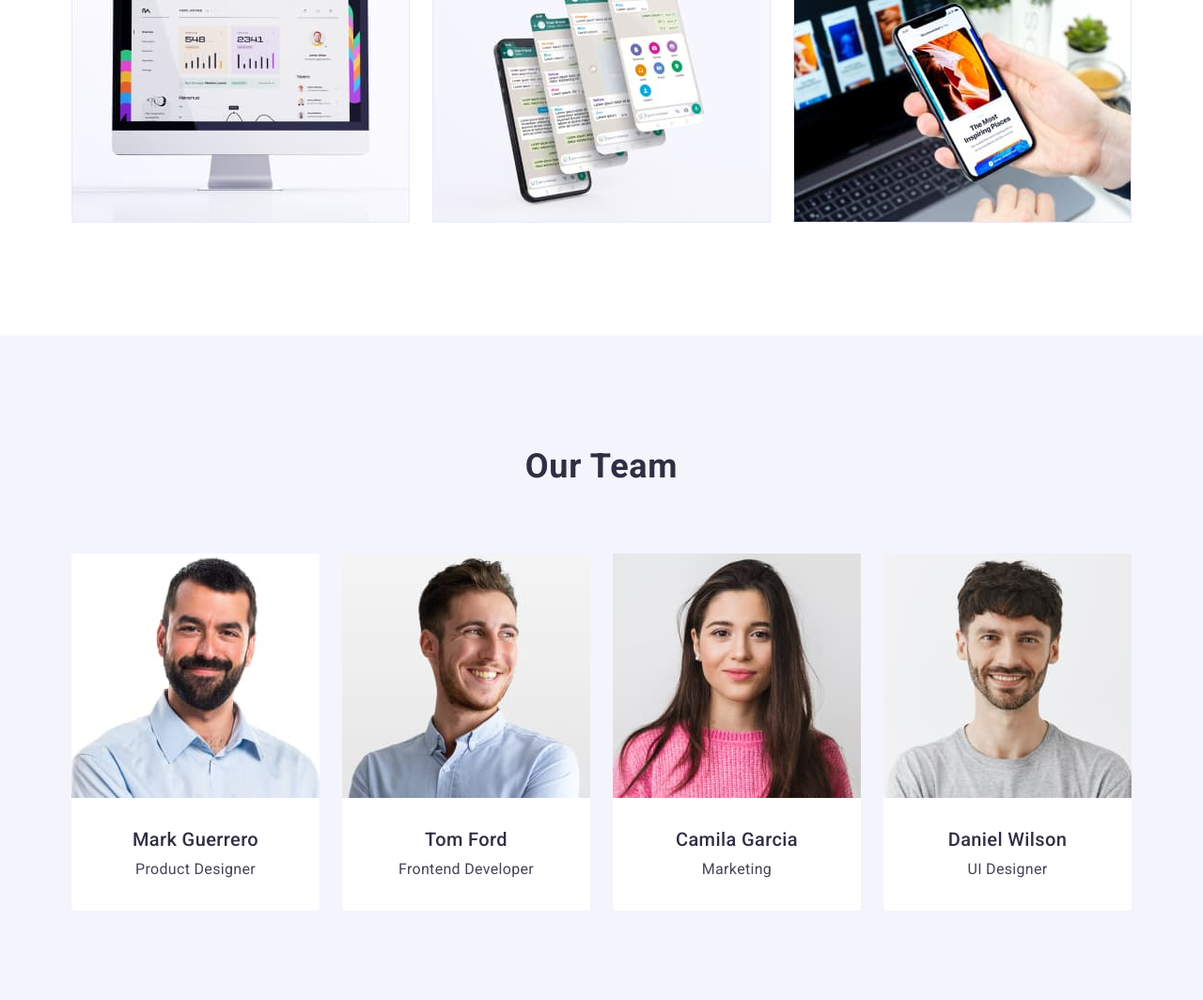
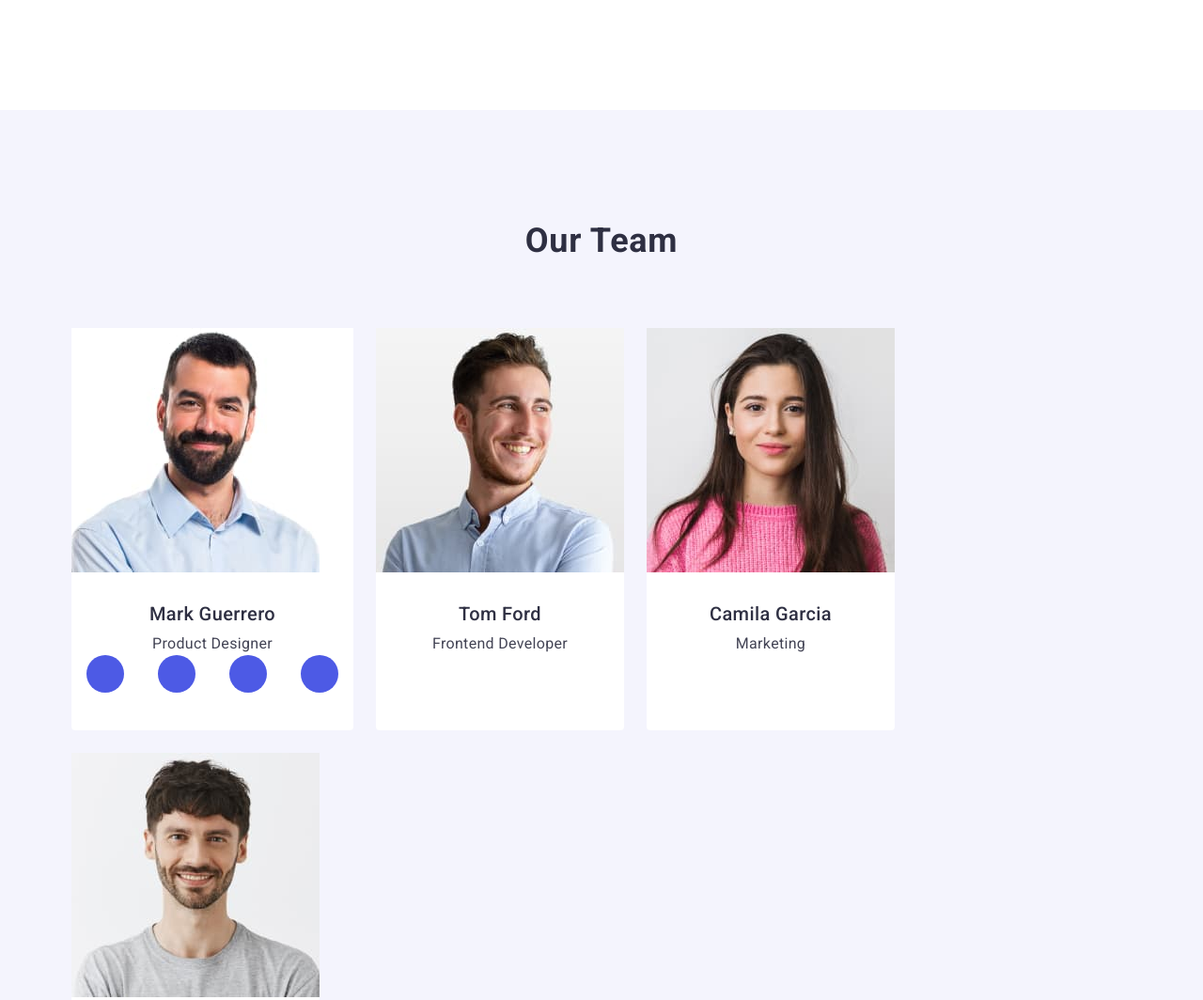
Before and after one commit to Germano1994/goit-markup-hw-04, a plain HTML site: page index.html in a window 1280 px wide. Shown: the part 1455-2519 px from the top of the page at 94% size. Drawn offline with nearby package versions, Linux system fonts and the light colour scheme.

Commit message:
added files

```diff
--- a/css/styles.css
+++ b/css/styles.css
@@ -50,10 +50,7 @@ body {
   background-color: var(--color-white);
 }
 
-.section {
-  padding-top: 120px;
-  padding-bottom: 120px;
-}
+
 
 .container {
   width: 1158px;
@@ -153,14 +150,25 @@ body {
 
 /* ============ HERO============ */
 
+.hero {
+  max-width: 1440px;
+  margin: 0 auto;
+  background-image: linear-gradient(
+    rgba(46, 47, 66, 0.7),
+    rgba(46, 47, 66, 0.7)
+  ), url(../images/hero/bg.jpg);
+  background-size: cover;
+  background-color: rgba(46, 47, 66, 0.7);
+  background-repeat: no-repeat;
+  background-size: cover;
+  background-position: center;
+}
+
 .hero > .container {
-  max-width: 1440px;
-  background-color: rgba(46, 47, 66, 0.7);
   text-align: center;
   padding-top: 188px;
   padding-bottom: 188px;
-  background-image: url(../images/hero/bg.jpg);
-  background-size: cover;
+
 }
 
 .hero-title {
@@ -215,6 +223,8 @@ body {
   display: flex;
   flex-wrap: wrap;
   gap: 24px;
+  padding-top: 120px;
+  padding-bottom: 120px;
 }
 
 .discrip-text {
@@ -275,7 +285,7 @@ color: var(--color-slate);
 }
 
 .title-team {
-    font-weight: 700;
+font-weight: 700;
 font-size: 36px;
 line-height: 1.1;
 text-align: center;
@@ -283,12 +293,14 @@ letter-spacing: 0.02em;
 text-transform: capitalize;
 color: var(--color-navy-blue);
 margin-bottom: 72px;
+padding-top: 120px;
 }
 
 .employees {
   display: flex;
   flex-wrap: wrap;
   gap: 24px;
+  padding-bottom: 120px;
 }
 
 .team-card {
@@ -323,6 +335,34 @@ color: var(--color-slate);
 
 }
 
+.social-list {
+  display: flex;
+  align-items: center;
+  justify-content: center;
+  gap: 36px;
+  padding-bottom: 8px;
+}
+
+.social-list-item {
+  display: flex;
+  align-items: center;
+  justify-content: center;
+}
+
+.social-list-link {
+  display: flex;
+  justify-content: center;
+  text-align: center;
+  width: 40px;
+  height: 40px;
+  border-radius: 50%;
+  background-color: #4D5AE5;
+}
+
+.socail-list-icon {
+  padding: 12px;
+ fill: #F4F4FD;
+}
 
 /* ===========/TEAM============= */
 
--- a/index.html
+++ b/index.html
@@ -138,6 +138,36 @@
               <div class="team-card-content-wrapper">
             <h3 class="team-mait">Mark Guerrero</h3>
             <p class="team-spec">Product Designer</p>
+            <ul class="social-list list">
+              <li class="social-list-item">
+                <a href="" class="social-list-link">
+                  <svg class="socail-list-icon" width="16" height="16">
+                    <use href="./images/sprite.svg#icon-instagram"></use>
+                  </svg>
+                </a>
+              </li>
+              <li class="social-list-item">
+                <a href="" class="social-list-link">
+                  <svg class="socail-list-icon" width="16" height="16">
+                    <use href="./images/sprite.svg#icon-twitter"></use>
+                  </svg>
+                </a>
+              </li>
+              <li class="social-list-item">
+                <a href="" class="social-list-link">
+                  <svg class="socail-list-icon" width="16" height="16">
+                    <use href="./images/sprite.svg#icon-facebook"></use>
+                  </svg>
+                </a>
+              </li>
+              <li class="social-list-item">
+                <a href="" class="social-list-link">
+                  <svg class="socail-list-icon" width="16" height="16">
+                    <use href="./images/sprite.svg#icon-linkedin"></use>
+                  </svg>
+                </a>
+              </li>
+            </ul>
             </div>
           </li>
           <li class="team-card">
```
